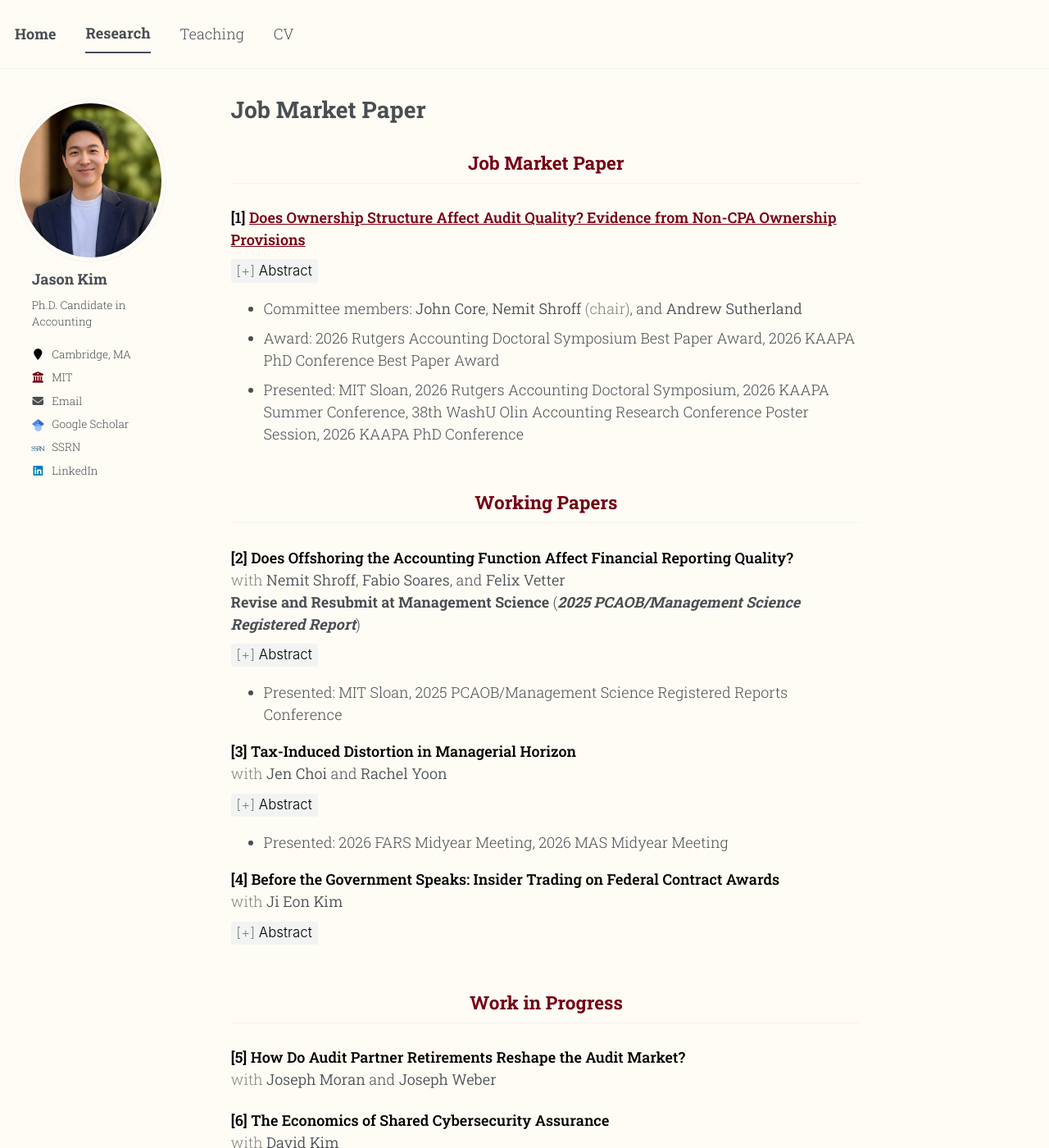
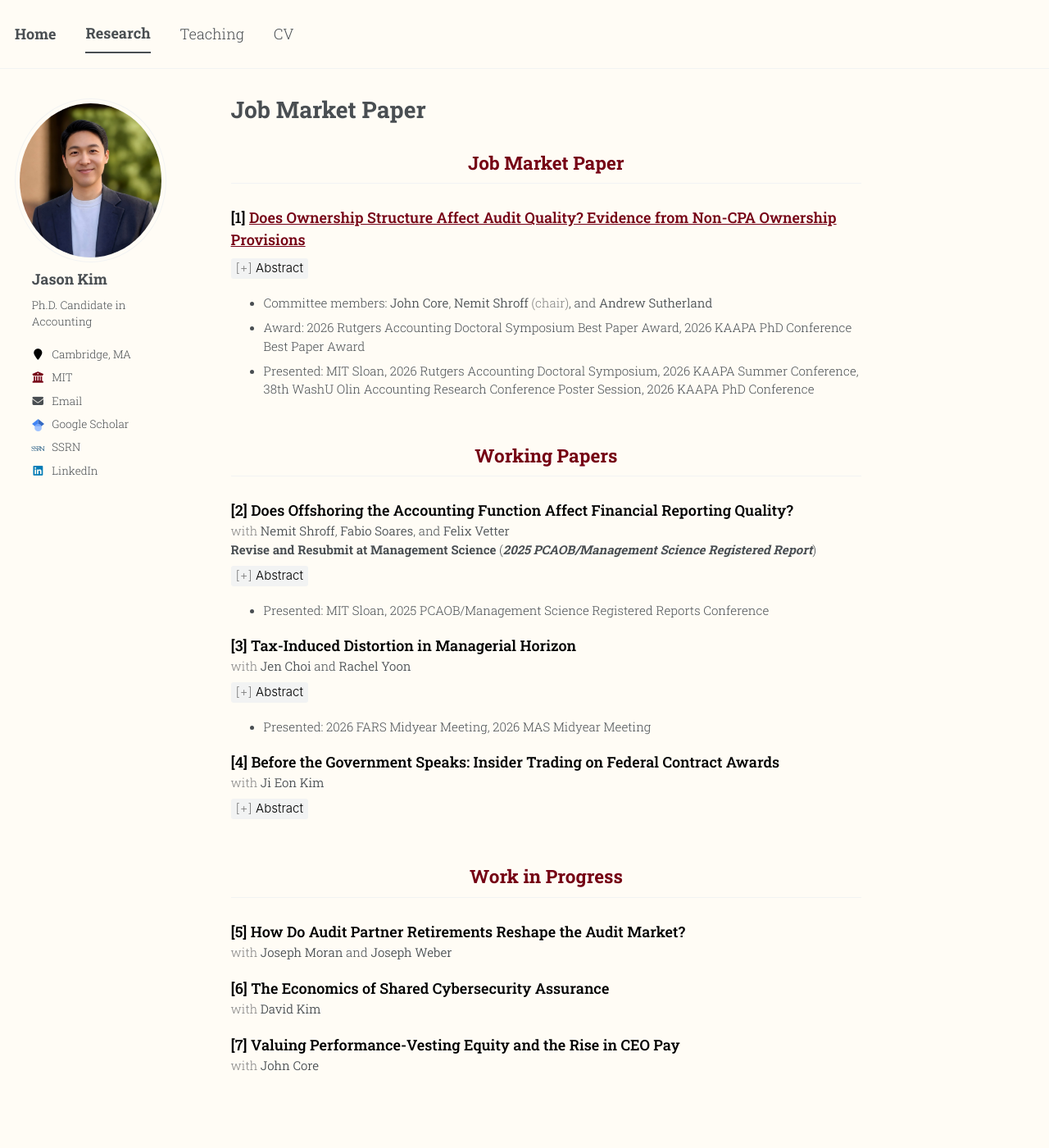
Before and after one commit to jgkim262/jgkim262.github.io, a Jekyll site: the page built from _pages/research.md, in a window 1280 px wide and 1400 px high. Shown: the whole window at 82% size. Built offline with Jekyll 4.4.1, drawn with Linux system fonts in a browser that asks for light colours; a style sheet for code colours, icons or effects is not loaded; our own code applies the rules of GitHub Pages for plain Markdown files.

Commit message:
Research page: 15px text everywhere except paper titles (page--compact opt-in)
Co-Authored-By: Claude Fable 5.1 <noreply@anthropic.com>

```diff
--- a/_layouts/single.html
+++ b/_layouts/single.html
@@ -21,7 +21,7 @@ layout: default
     `wide: true` in a page's front matter drops the right gutter, giving that
     page a noticeably wider text column. See .page--wide in _sass/layout/_page.scss.
   {%- endcomment -%}
-  <article class="page{% if page.wide %} page--wide{% endif %}" itemscope itemtype="http://schema.org/CreativeWork">
+  <article class="page{% if page.wide %} page--wide{% endif %}{% if page.compact %} page--compact{% endif %}" itemscope itemtype="http://schema.org/CreativeWork">
     {% if page.title %}<meta itemprop="headline" content="{{ page.title | markdownify | strip_html | strip_newlines | escape_once }}">{% endif %}
     {% if page.excerpt %}<meta itemprop="description" content="{{ page.excerpt | markdownify | strip_html | strip_newlines | escape_once }}">{% endif %}
     {% if page.date %}<meta itemprop="datePublished" content="{{ page.date | date: "%B %d, %Y" }}">{% endif %}
--- a/_sass/include/_utilities.scss
+++ b/_sass/include/_utilities.scss
@@ -823,3 +823,15 @@ a.reversefootnote {
   color: $danger-color;
   font-weight: bold;
 }
+
+/* Compact text for the research page: everything except the paper titles at
+   15px (body is 18px). Opt in with `compact: true` in a page's front matter,
+   which single.html turns into .page--compact on the <article>. Explicit px
+   on the summary chip and abstract body so they don't compound off the
+   smaller paragraph size; .paper-title pins the titles back to body size. */
+.page--compact .page__content {
+  p, li, dl { font-size: 15px; }
+  details > summary { font-size: 15px; }
+  details > p { font-size: 15px; }
+  .paper-title { font-size: 18px; }
+}
```
Also changed, not shown: _pages/research.md (+1 -0 lines).
